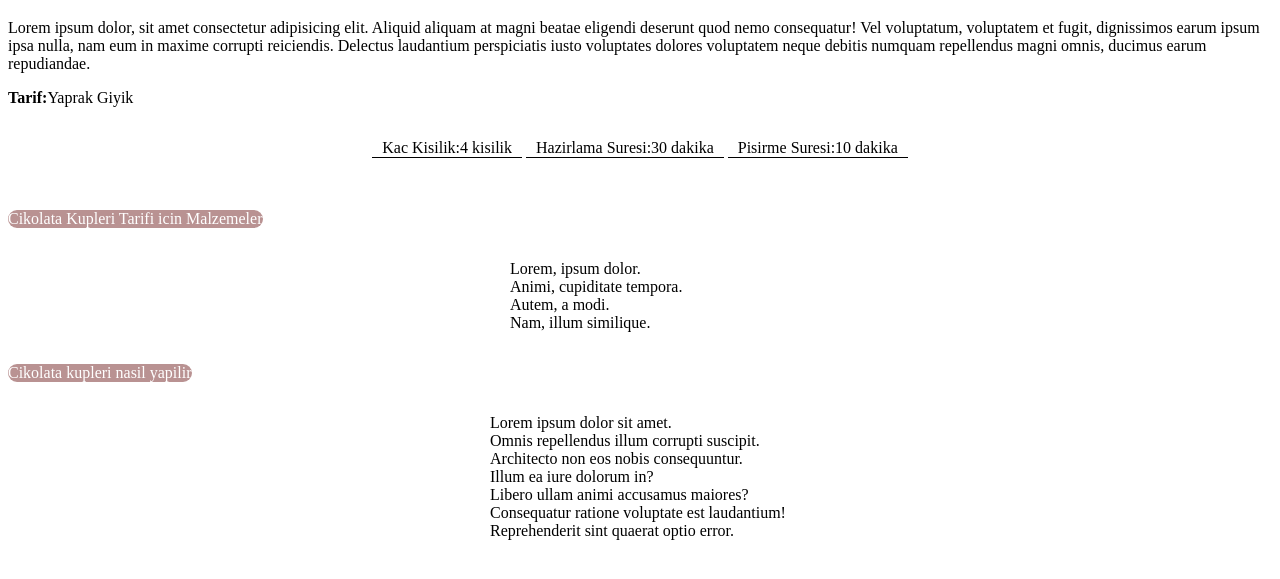
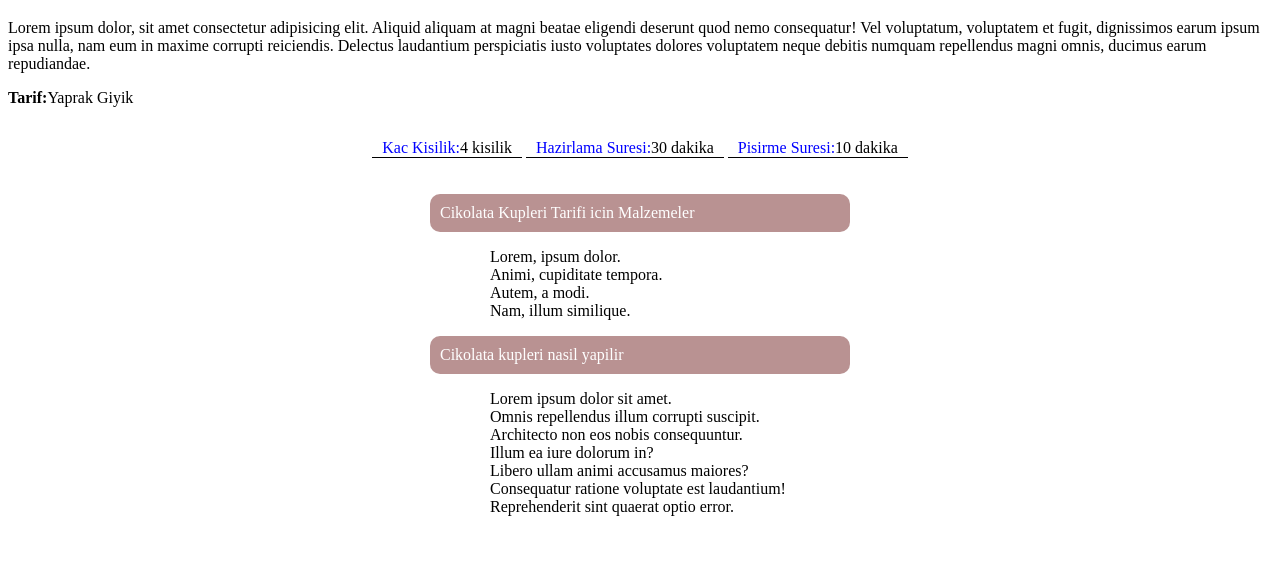
Before and after one commit to yaprakgiyik/kodluyoruzilkrepo, a plain HTML site: page ciko.html in a window 1280 px wide. Shown: the part 61-640 px from the top of the page. Drawn offline with Linux system fonts and the light colour scheme.

Commit message:
cikolatakupleri

```diff
--- a/ciko.html
+++ b/ciko.html
@@ -14,13 +14,13 @@
             border-bottom: 1px solid black; /* Add an underline using a border */
 
             padding: 0 10px; /* Optional: Add some padding for spacing */
-
+            text-align: center;
         }
-       ul
+        .yaprak .blue-text {
+            color: blue; /* Change the color to your desired value */
+        }
 
          ul,ol {
-
-            text-align: center;
             padding: 0;
         }
 
@@ -29,17 +29,22 @@
             text-align: left;
             margin: 0 auto;
             max-width: 300px;
+        }
+        .red-paragraph{
+            text-align: left;
+            background-color: rgb(185, 146, 146);
+            display: block;
+            border-radius: 10px; /* Optional: Add rounded corners */
+            color: white;
+            margin: 0 auto; /* Reset default margin */
+            padding: 10px;
+            max-width: 400px;
+        }
+        p .red-paragraph{
+            text-align: right;
+        }
 
 
-        }
-        .red-paragraph{
-            text-align: center;
-            background-color: rgb(185, 146, 146);
-            display: inline-block;
-            border-radius: 10px; /* Optional: Add rounded corners */
-            color: white;
-
-        }
     </style>
 </head>
 <body>
@@ -47,24 +52,25 @@
     <p >Lorem ipsum dolor, sit amet consectetur adipisicing elit. Aliquid aliquam at magni beatae eligendi deserunt quod nemo consequatur! Vel voluptatum, voluptatem et fugit, dignissimos earum ipsum ipsa nulla, nam eum in maxime corrupti reiciendis. Delectus laudantium perspiciatis iusto voluptates dolores voluptatem neque debitis numquam repellendus magni omnis, ducimus earum repudiandae.</p>
 
     <p><strong>Tarif:</strong>Yaprak Giyik</p>
+
     <div class="yaprak">
 
-    <p>Kac Kisilik:4 kisilik</p>
-    <p>Hazirlama Suresi:30 dakika</p>
-    <p>Pisirme Suresi:10 dakika</p>
+    <p><span class="blue-text">Kac Kisilik:</span>4 kisilik</p>
+    <p><span class="blue-text">Hazirlama Suresi:</span>30 dakika</p>
+    <p><span class="blue-text">Pisirme Suresi:</span>10 dakika</p>
     </div>
 
     <p class="red-paragraph">Cikolata Kupleri Tarifi icin Malzemeler</p>
 
 
-    <ul >
+    <ul class="a">
         <li>Lorem, ipsum dolor.</li>
         <li>Animi, cupiditate tempora.</li>
         <li>Autem, a modi.</li>
         <li>Nam, illum similique.</li>
     </ul>
     <p class="red-paragraph">Cikolata kupleri nasil yapilir</p>
-   <ol>
+   <ol class="b">
     <li>Lorem ipsum dolor sit amet.</li>
     <li>Omnis repellendus illum corrupti suscipit.</li>
     <li>Architecto non eos nobis consequuntur.</li>
```
